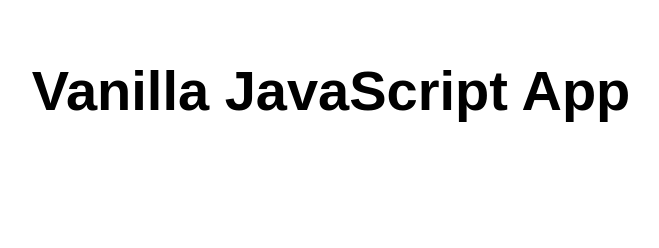
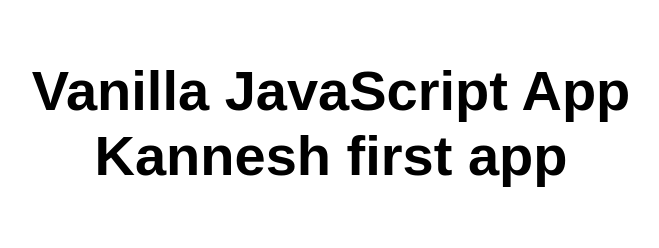
Before and after one commit to kanneswar/myfirstwebapp, a website: page src/index.html in a window 1280 px wide. Shown: the whole page, without its empty margins (309-968 px from the left). Drawn offline with Linux system fonts and the light colour scheme.

Commit message:
Second commit

```diff
--- a/src/index.html
+++ b/src/index.html
@@ -10,7 +10,7 @@
 
 <body>
   <main>
-    <h1>Vanilla JavaScript App</h1>
+    <h1>Vanilla JavaScript App Kannesh first app</h1>
   </main>
 </body>
 
```
